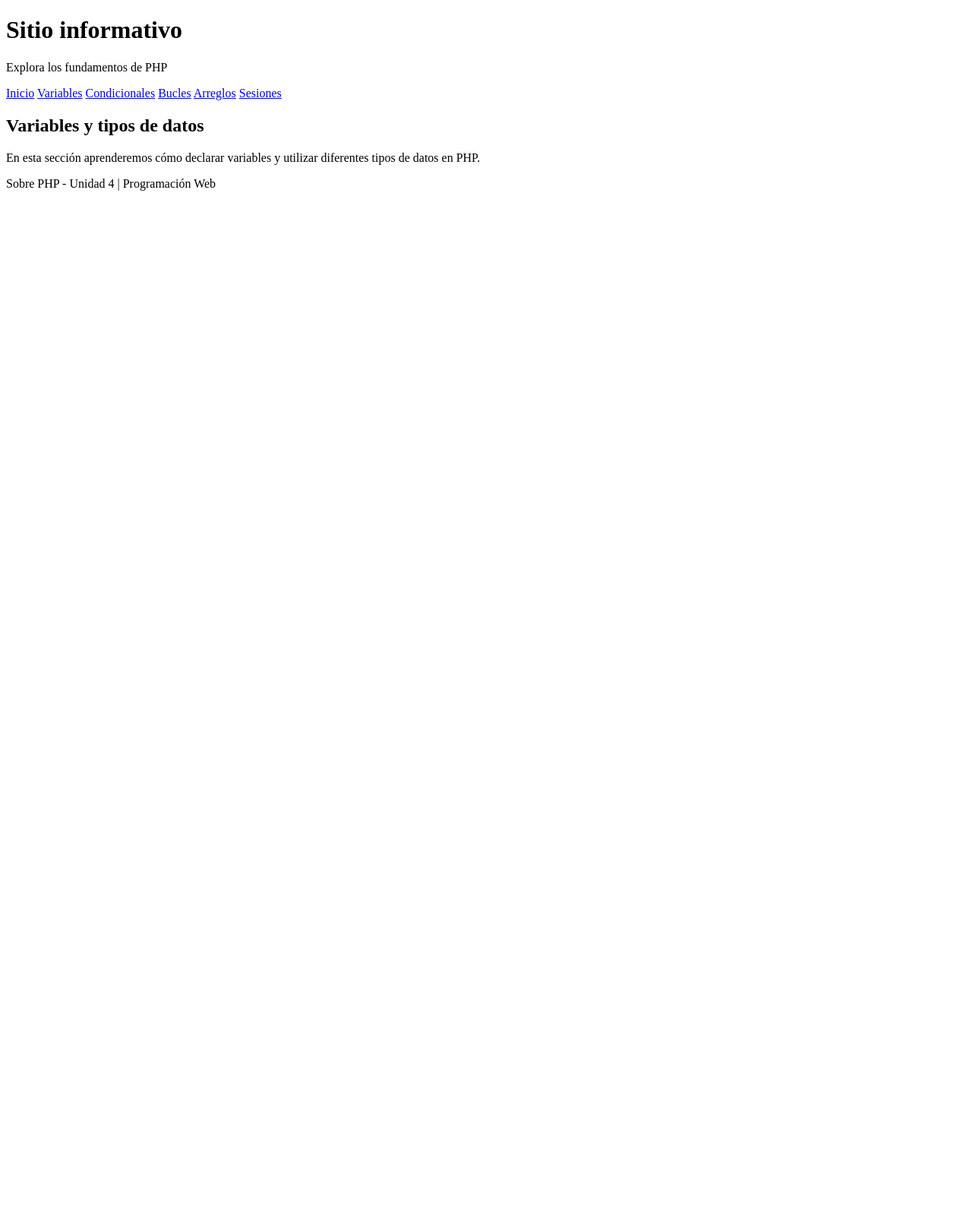
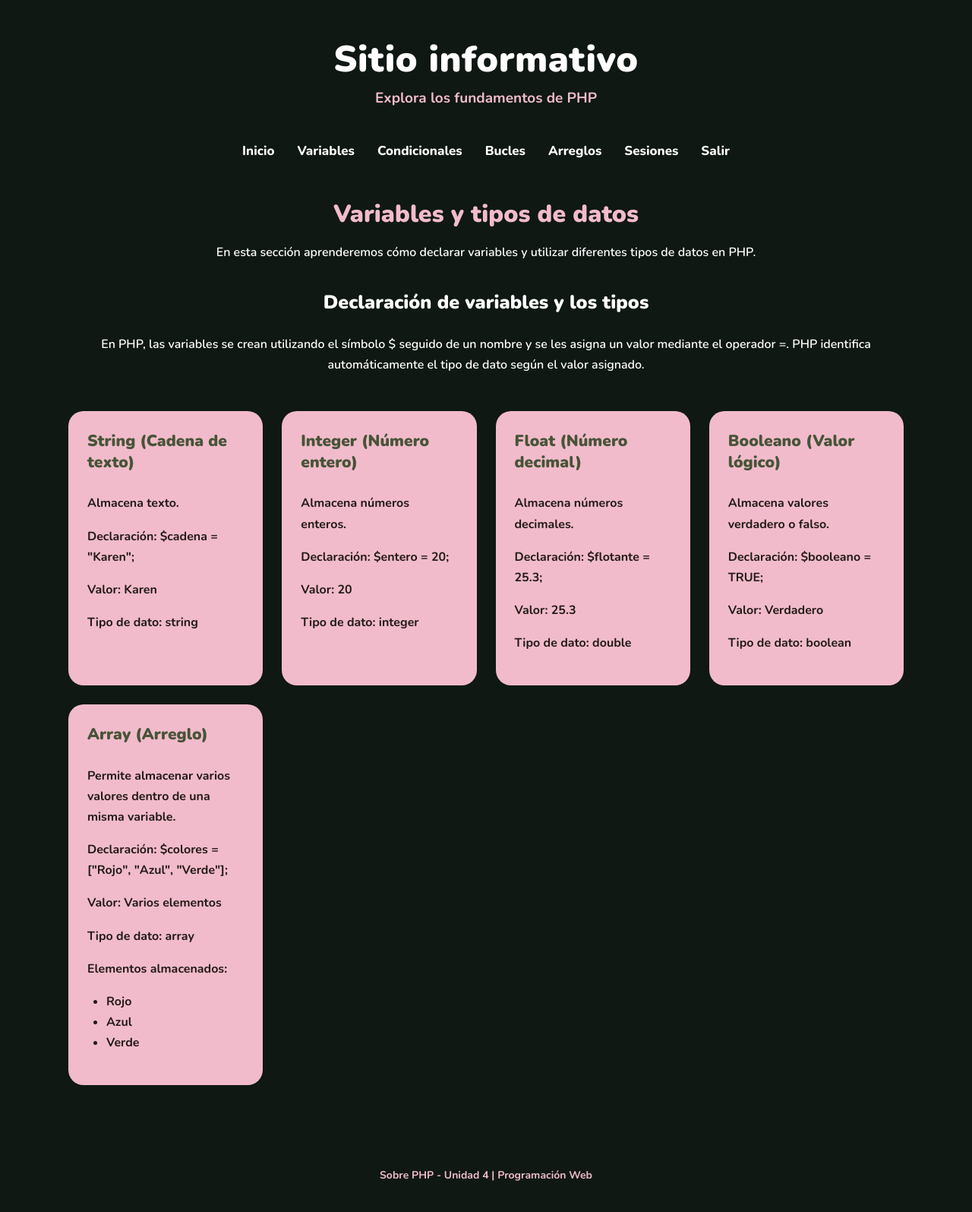
Before and after one commit to erikajhoana-dot/SITO-PHP, a PHP site: page /variables.php in a window 1280 px wide. Shown: the whole page at 76% size. Before the commit the page ends 251 px from the top, so only its background shows below. Run offline with PHP 8.4, Linux system fonts and the light colour scheme.

Commit message:
Seccion de variables lista

```diff
--- a/arreglos.php
+++ b/arreglos.php
@@ -5,7 +5,10 @@
     <meta charset="UTF-8">
     <meta name="viewport" content="width=device-width, initial-scale=1.0">
     <title>Arreglos</title>
-     <link rel="stylesheet" href="css/styles.css">
+    <link rel="preconnect" href="https://fonts.googleapis.com">
+    <link rel="preconnect" href="https://fonts.gstatic.com" crossorigin>
+    <link href="https://fonts.googleapis.com/css2?family=Nunito:wght@500;600;700;800;900&display=swap" rel="stylesheet">
+    <link rel="stylesheet" href="css/styles.css">
 </head>
 
 <body>
--- a/bucles.php
+++ b/bucles.php
@@ -5,7 +5,10 @@
     <meta charset="UTF-8">
     <meta name="viewport" content="width=device-width, initial-scale=1.0">
     <title>Bucles</title>
-     <link rel="stylesheet" href="css/styles.css">
+    <link rel="preconnect" href="https://fonts.googleapis.com">
+    <link rel="preconnect" href="https://fonts.gstatic.com" crossorigin>
+    <link href="https://fonts.googleapis.com/css2?family=Nunito:wght@500;600;700;800;900&display=swap" rel="stylesheet">
+    <link rel="stylesheet" href="css/styles.css">
 </head>
 
 <body>
--- a/condicionales.php
+++ b/condicionales.php
@@ -5,7 +5,10 @@
     <meta charset="UTF-8">
     <meta name="viewport" content="width=device-width, initial-scale=1.0">
     <title>Condicionales</title>
-     <link rel="stylesheet" href="css/styles.css">
+    <link rel="preconnect" href="https://fonts.googleapis.com">
+    <link rel="preconnect" href="https://fonts.gstatic.com" crossorigin>
+    <link href="https://fonts.googleapis.com/css2?family=Nunito:wght@500;600;700;800;900&display=swap" rel="stylesheet">
+    <link rel="stylesheet" href="css/styles.css">
 </head>
 
 <body>
--- a/css/styles.css
+++ b/css/styles.css
@@ -0,0 +1,136 @@
+
+* {
+    box-sizing: border-box;
+}
+
+body {
+    background-color: #0f1813;
+    margin: 0;
+    font-family: 'Nunito', sans-serif;
+    color: #ffffff;
+}
+
+header {
+    text-align: center;
+    padding: 45px 20px 25px;
+}
+
+header h1 {
+    font-family: 'Nunito', sans-serif;
+    font-size: 48px;
+    font-weight: 900;
+    letter-spacing: 0.5px;
+    color: #ffffff;
+    margin: 0;
+}
+
+header p {
+    font-size: 19px;
+    font-weight: 700;
+    text-align: center;
+    color: #f1bbcb;
+    margin: 5px 0 0;
+}
+
+nav {
+    display: flex;
+    justify-content: center;
+    align-items: center;
+    flex-wrap: wrap;
+    gap: 30px;
+    padding: 20px;
+}
+
+nav a {
+    font-size: 17px;
+    font-weight: 800;
+    color: #ffffff;
+    text-decoration: none;
+    transition: color 0.3s ease, transform 0.3s ease;
+}
+
+nav a:hover {
+    color: #f1bbcb;
+    transform: translateY(-3px);
+}
+
+main {
+    max-width: 1100px;
+    width: 90%;
+    margin: 30px auto;
+    text-align: center;
+}
+
+main h2 {
+    font-size: 32px;
+    font-weight: 900;
+    color: #f1bbcb;
+    margin-bottom: 10px;
+}
+
+main h3 {
+    font-size: 25px;
+    font-weight: 900;
+    color: #ffffff;
+    margin-top: 35px;
+}
+
+main p {
+    font-size: 16px;
+    font-weight: 600;
+    color: #ffffff;
+    line-height: 1.7;
+}
+
+.contenedor-tarjetas {
+    display: grid;
+    grid-template-columns: repeat(auto-fit, minmax(250px, 1fr));
+    gap: 25px;
+    padding: 30px 0;
+    text-align: left;
+}
+
+.tarjeta {
+    background-color: #f1bbcb;
+    padding: 25px;
+    border-radius: 20px;
+    color: #475438;
+    font-family: 'Nunito', sans-serif;
+    transition: transform 0.3s ease, box-shadow 0.3s ease;
+}
+
+.tarjeta:hover {
+    transform: translateY(-5px);
+    box-shadow: 0 8px 20px rgba(0, 0, 0, 0.25);
+}
+
+.tarjeta h4 {
+    font-size: 21px;
+    font-weight: 900;
+    color: #475438;
+    margin-top: 0;
+}
+
+.tarjeta p,
+.tarjeta li {
+    font-size: 16px;
+    font-weight: 700;
+    color: #221a17;
+    line-height: 1.7;
+}
+
+.tarjeta ul {
+    padding-left: 25px;
+}
+
+footer {
+    text-align: center;
+    padding: 25px 15px;
+    margin-top: 40px;
+}
+
+footer p {
+    color: #f1bbcb;
+    font-size: 14px;
+    font-weight: 700;
+}
--- a/includes/menu.php
+++ b/includes/menu.php
@@ -5,4 +5,5 @@
     <a href="bucles.php">Bucles</a>
     <a href="arreglos.php">Arreglos</a>
     <a href="sesiones.php">Sesiones</a>
+    <a>Salir</a>
 </nav>
--- a/index.php
+++ b/index.php
@@ -5,6 +5,9 @@
     <meta charset="UTF-8">
     <meta name="viewport" content="width=device-width, initial-scale=1.0">
     <title>Sitio informativo sobre PHP</title>
+    <link rel="preconnect" href="https://fonts.googleapis.com">
+    <link rel="preconnect" href="https://fonts.gstatic.com" crossorigin>
+    <link href="https://fonts.googleapis.com/css2?family=Nunito:wght@500;600;700;800;900&display=swap" rel="stylesheet">
     <link rel="stylesheet" href="css/styles.css">
 </head>
 
--- a/sesiones.php
+++ b/sesiones.php
@@ -5,7 +5,10 @@
     <meta charset="UTF-8">
     <meta name="viewport" content="width=device-width, initial-scale=1.0">
     <title>Sesiones</title>
-     <link rel="stylesheet" href="css/styles.css">
+    <link rel="preconnect" href="https://fonts.googleapis.com">
+    <link rel="preconnect" href="https://fonts.gstatic.com" crossorigin>
+    <link href="https://fonts.googleapis.com/css2?family=Nunito:wght@500;600;700;800;900&display=swap" rel="stylesheet">
+    <link rel="stylesheet" href="css/styles.css">
 </head>
 
 <body>
--- a/variables.php
+++ b/variables.php
@@ -5,16 +5,114 @@
     <meta charset="UTF-8">
     <meta name="viewport" content="width=device-width, initial-scale=1.0">
     <title>Variables</title>
-     <link rel="stylesheet" href="css/styles.css">
+    <link rel="preconnect" href="https://fonts.googleapis.com">
+    <link rel="preconnect" href="https://fonts.gstatic.com" crossorigin>
+    <link href="https://fonts.googleapis.com/css2?family=Nunito:wght@500;600;700;800;900&display=swap" rel="stylesheet">
+    <link rel="stylesheet" href="css/styles.css">
 </head>
 
 <body>
     <?php include __DIR__."/includes/header.php";?>
     <?php include __DIR__."/includes/menu.php";?>
 
+    <?php
+    $cadena = "Karen";
+    $entero = 20;
+    $flotante = 25.3;
+    $booleano = TRUE;
+    $colores = ["Rojo", "Azul", "Verde"];
+
+    $tipos_datos = [
+        [
+            "nombre" => "String (Cadena de texto)",
+            "descripcion" => "Almacena texto.",
+            "declaracion" => '$cadena = "Karen";',
+            "valor" => $cadena,
+            "tipo" => gettype($cadena)
+        ],
+        [
+            "nombre" => "Integer (Número entero)",
+            "descripcion" => "Almacena números enteros.",
+            "declaracion" => '$entero = 20;',
+            "valor" => $entero,
+            "tipo" => gettype($entero)
+        ],
+        [
+            "nombre" => "Float (Número decimal)",
+            "descripcion" => "Almacena números decimales.",
+            "declaracion" => '$flotante = 25.3;',
+            "valor" => $flotante,
+            "tipo" => gettype($flotante)
+        ],
+        [
+            "nombre" => "Booleano (Valor lógico)",
+            "descripcion" => "Almacena valores verdadero o falso.",
+            "declaracion" => '$booleano = TRUE;',
+            "valor" => $booleano,
+            "tipo" => gettype($booleano)
+        ],
+        [
+            "nombre" => "Array (Arreglo)",
+            "descripcion" => "Permite almacenar varios valores dentro de una misma variable.",
+            "declaracion" => '$colores = ["Rojo", "Azul", "Verde"];',
+            "valor" => $colores,
+            "tipo" => gettype($colores)
+        ]
+    ];
+    ?>
+
     <main>
         <h2>Variables y tipos de datos</h2>
         <p>En esta sección aprenderemos cómo declarar variables y utilizar diferentes tipos de datos en PHP.</p>
+
+        <h3>Declaración de variables y los tipos</h3>
+        <p>En PHP, las variables se crean utilizando el símbolo $ seguido de un nombre y se les asigna un valor mediante el operador =. PHP identifica automáticamente el tipo de dato según el valor asignado.</p>
+
+        <div class="contenedor-tarjetas">
+
+            <?php foreach ($tipos_datos as $dato) { ?>
+
+                <div class="tarjeta">
+
+                    <h4><?php echo $dato["nombre"];?></h4>
+
+                    <p><?php echo $dato["descripcion"];?></p>
+
+                    <p>Declaración: <?php echo $dato["declaracion"];?></p>
+
+                    <p>Valor:
+
+                        <?php
+                        if ($dato["tipo"] == "boolean") {
+                            echo $dato["valor"] ? "Verdadero" : "Falso";
+                        } elseif ($dato["tipo"] == "array") {
+                            echo "Varios elementos";
+                        } else {
+                            echo $dato["valor"];
+                        }
+                        ?>
+
+                    </p>
+
+                    <p>Tipo de dato: <?php echo $dato["tipo"];?></p>
+
+                    <?php if ($dato["tipo"] == "array") { ?>
+
+                        <p>Elementos almacenados:</p>
+
+                        <ul>
+                            <?php foreach ($dato["valor"] as $color) { ?>
+                                <li><?php echo $color;?></li>
+                            <?php } ?>
+                        </ul>
+
+                    <?php } ?>
+
+                </div>
+
+            <?php } ?>
+
+        </div>
     </main>
 
     <?php include __DIR__."/includes/footer.php";?>
```
